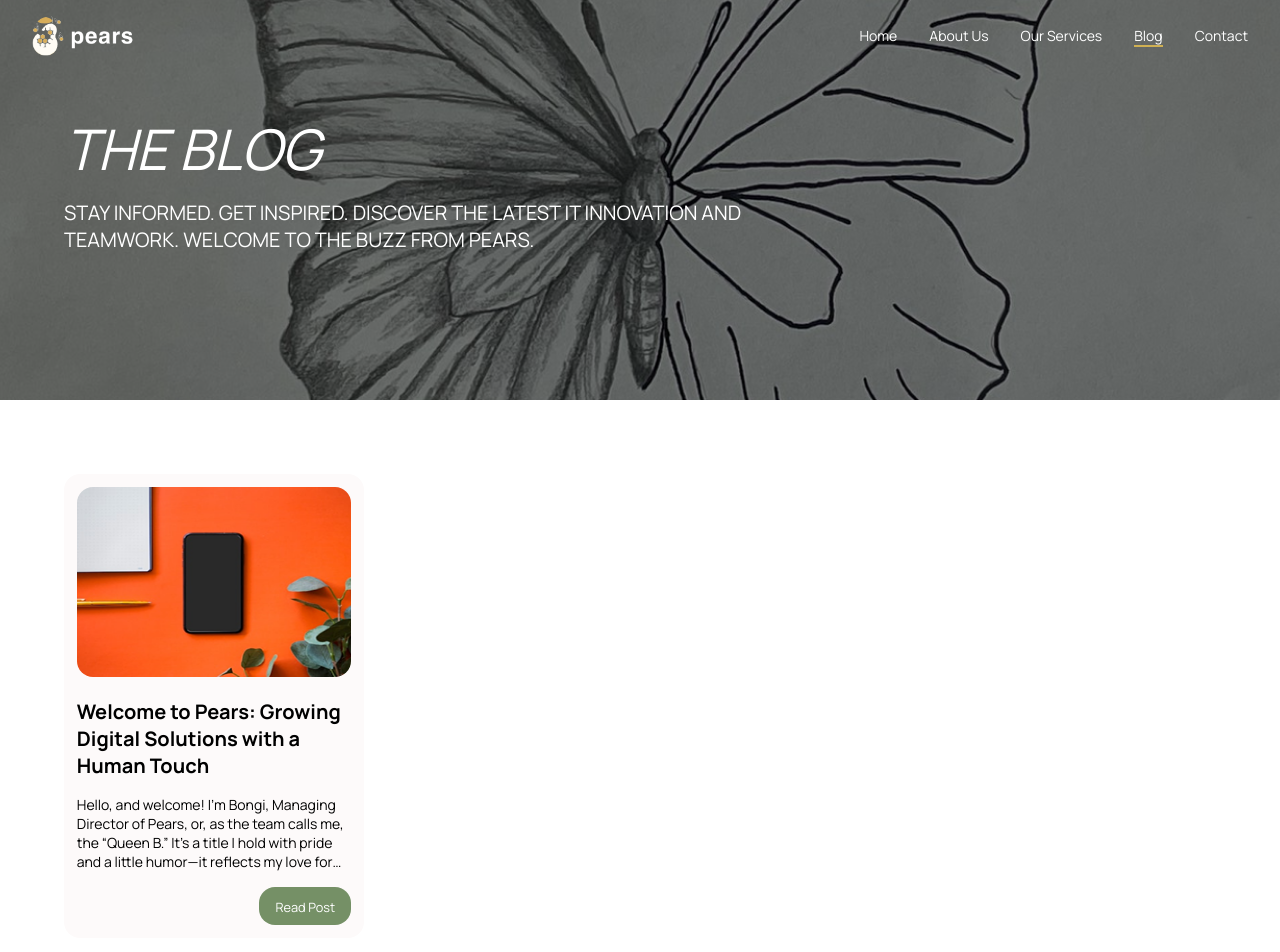
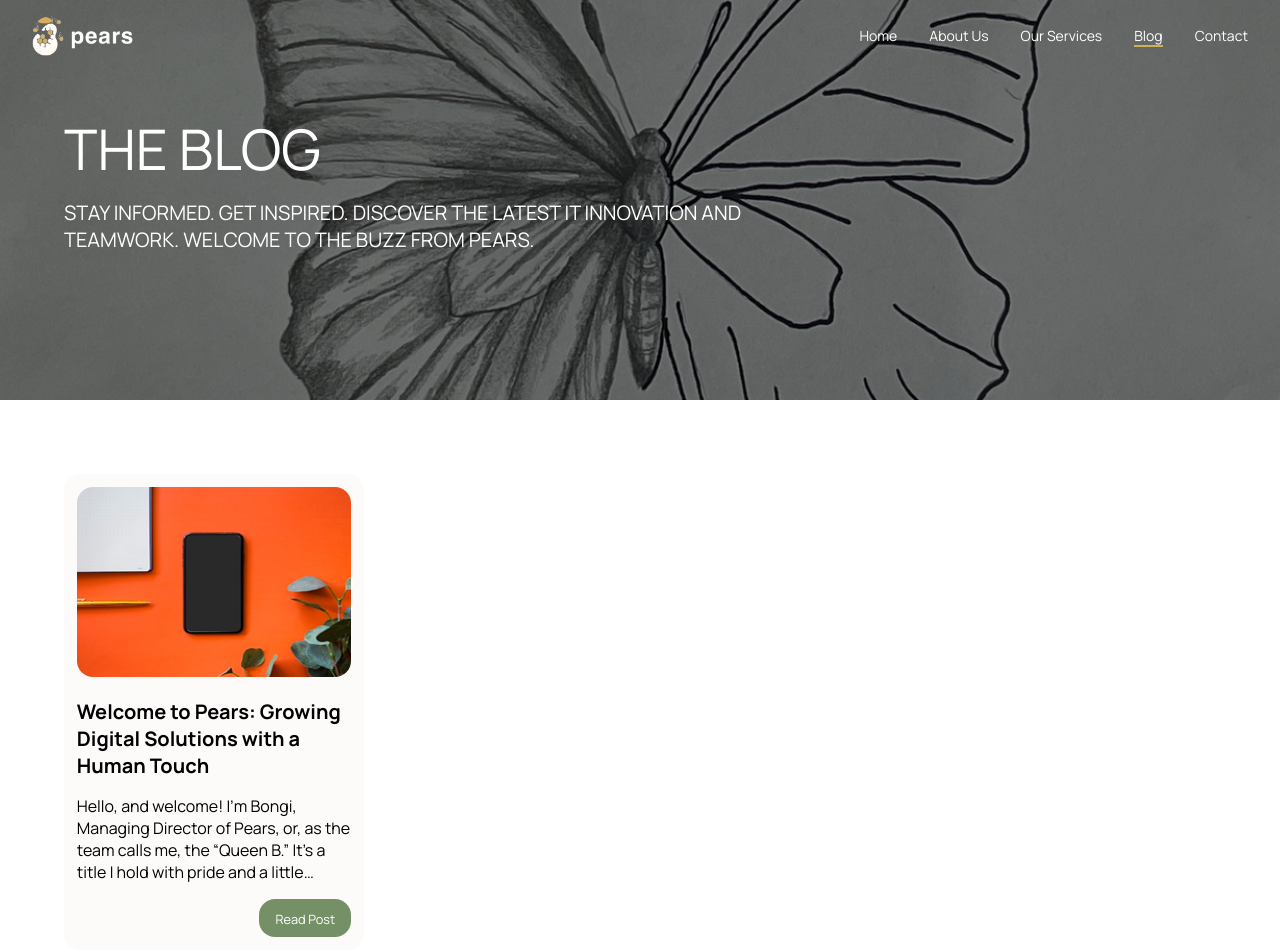
Before and after one commit to Pears-co-za/pears.co.za, a React (Create React App) app: page /blog in a window 1280 px wide. Shown: the top 952 px of the page. Built offline with nearby package versions, Linux system fonts and the light colour scheme.

Commit message:
Finishing touches

```diff
--- a/src/components/Blog/Blog.module.css
+++ b/src/components/Blog/Blog.module.css
@@ -87,7 +87,7 @@
 
 .card__p {
     display: -webkit-box;
-    -webkit-line-clamp: 4; /* Number of lines to display */
+    -webkit-line-clamp: 4;
     -webkit-box-orient: vertical;
     overflow: hidden;
 }
--- a/src/components/Blog/Blog.styled.js
+++ b/src/components/Blog/Blog.styled.js
@@ -3,7 +3,6 @@ import { colors } from "../../constants";
 
 export const StyledBlogContainer = styled.div`
 
-}
 `;
 
 export const StyledDisplayHeading = styled.div`
--- a/src/components/BlogEntry/BlogEntry.module.css
+++ b/src/components/BlogEntry/BlogEntry.module.css
@@ -23,15 +23,11 @@
 }
 
 .card__profile {
-    width: 60px; /* Set equal width and height */
+    width: 60px;
     height: 60px;
-    border-radius: 50%; /* Makes the image circular */
-    object-fit: cover; /* Ensures the image fits within the circle */
+    border-radius: 50%;
+    object-fit: cover;
 }
-
-/* .card__profile img {
-    width: 100%;
-} */
 
 .user__info {
     margin: 1.5rem 0;
@@ -51,11 +47,11 @@
     margin-bottom: .6rem;
 }
 
-p {
+.blogEntry__container p {
     font-size: 14px;
 }
 
-span {
+.card__p span {
     font-weight: 700;
 }
 
@@ -69,7 +65,7 @@ span {
     text-align: center;
 }
 
-h1 {
+.quote h1 {
     font-weight: 400;
     font-style: italic;
 }
--- a/src/components/BlogEntry/BlogEntry.styled.js
+++ b/src/components/BlogEntry/BlogEntry.styled.js
@@ -2,13 +2,7 @@ import styled from "styled-components";
 import { colors } from "../../constants";
 
 export const StyledBlogEntryContainer = styled.div`
-    // width: min(90%, 1300px);
-    // margin: 0 auto;
-    // padding: 5rem 0 3rem 0;
 
-    // @media (min-width: 1000px) {
-    //     display:flex;
-    // }
 `;
 
 export const StyledDisplayHeading = styled.div`
```
